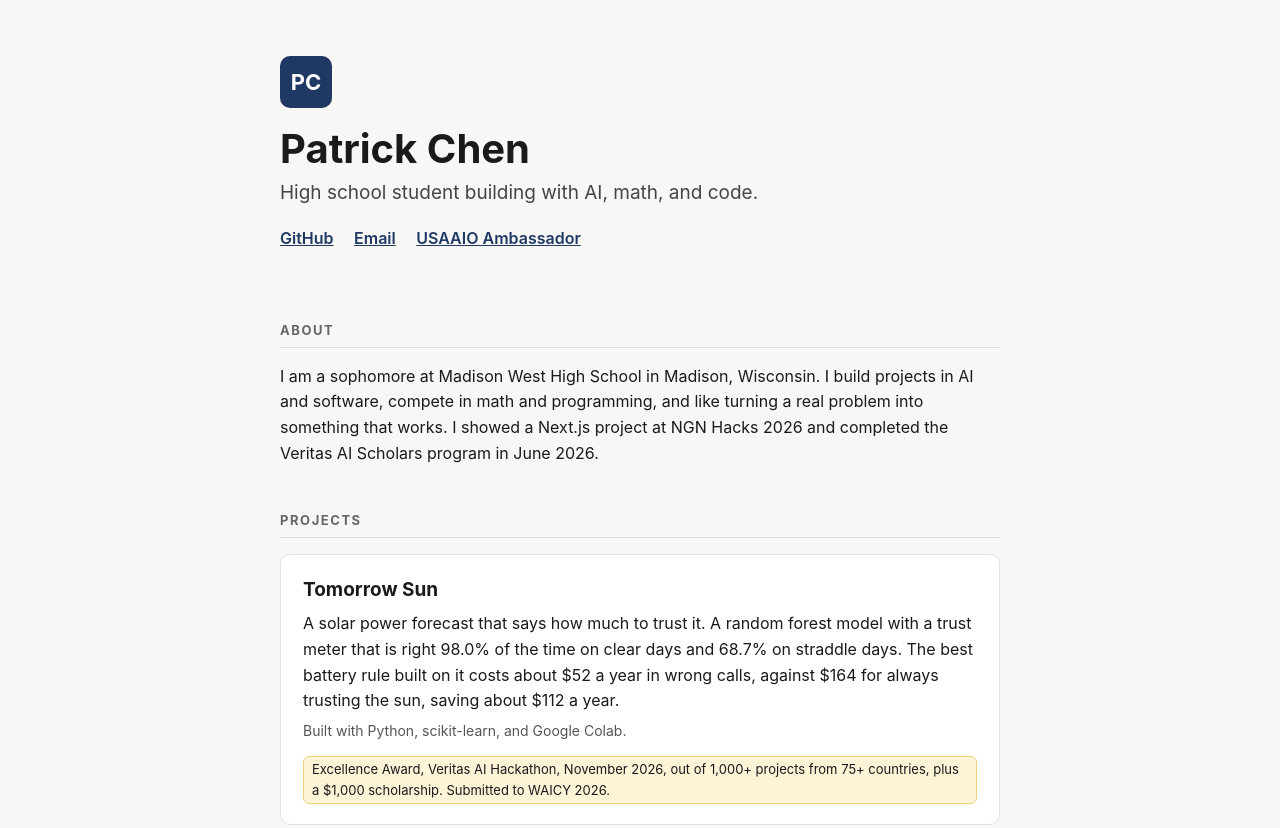
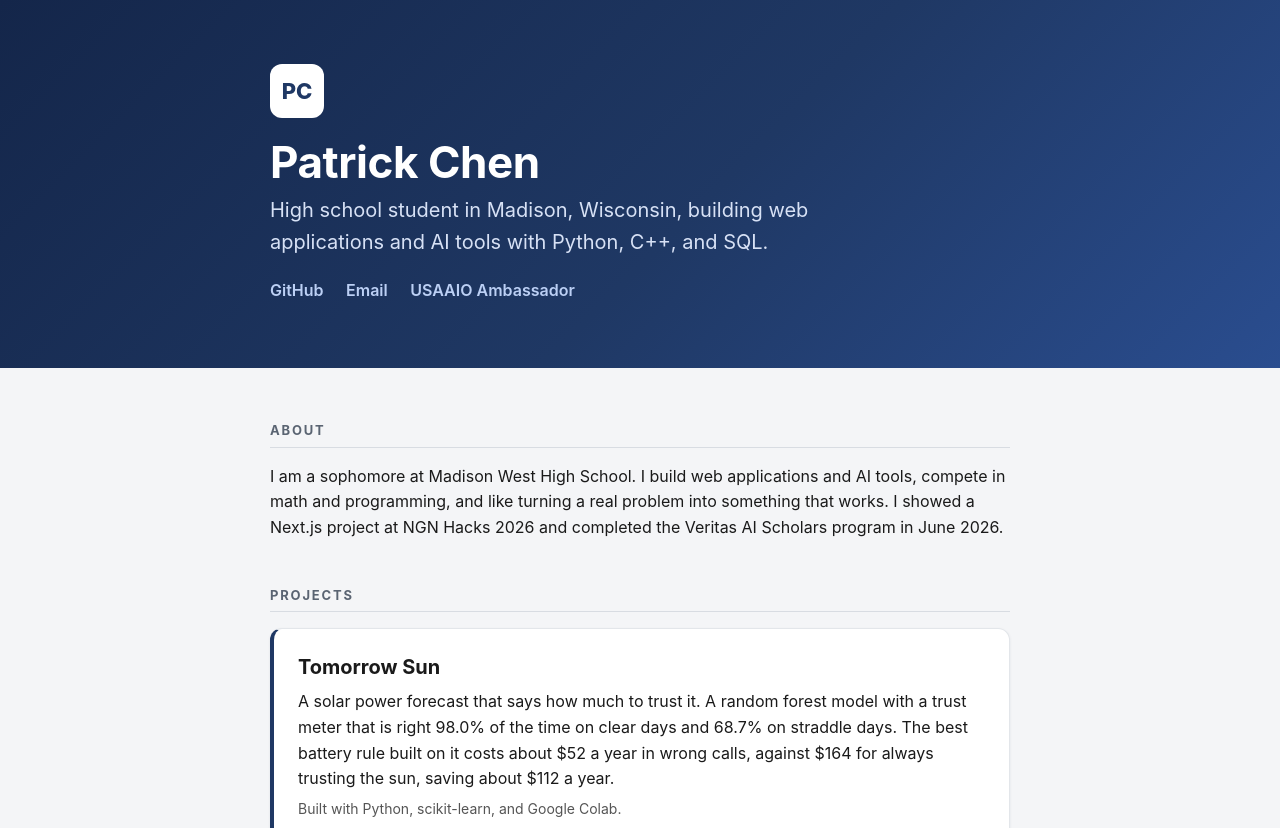
Before and after one commit to TheCrabbypatty/TheCrabbypatty.github.io, a plain HTML site: page index.html in a window 1280 px wide. Shown: the top 828 px of the page. Drawn offline with Linux system fonts and the light colour scheme.

Commit message:
Polish portfolio: new header, NextOS and VividGrasp, credentials section

```diff
--- a/index.html
+++ b/index.html
@@ -9,43 +9,55 @@
   * { box-sizing: border-box; }
   body {
     margin: 0;
-    background: #f7f7f5;
+    background: #f4f5f7;
     color: #1a1a1a;
     font-family: -apple-system, BlinkMacSystemFont, "Segoe UI", Roboto, Helvetica, Arial, sans-serif;
     line-height: 1.6;
   }
   a { color: #1f3864; }
-  .wrap { max-width: 760px; margin: 0 auto; padding: 0 20px 60px; }
-  header { padding: 56px 0 8px; }
+  .hero {
+    background: linear-gradient(135deg, #14264a 0%, #1f3864 55%, #2a4d8f 100%);
+    color: #fff;
+    padding: 64px 0 48px;
+  }
+  .hero .wrap { padding-bottom: 0; }
+  .hero a { color: #bcd0f5; }
   .mark {
     display: inline-block;
-    width: 52px; height: 52px;
-    background: #1f3864; color: #fff;
-    font-size: 22px; font-weight: 700;
-    text-align: center; line-height: 52px;
-    border-radius: 10px;
+    width: 54px; height: 54px;
+    background: #fff; color: #1f3864;
+    font-size: 22px; font-weight: 800;
+    text-align: center; line-height: 54px;
+    border-radius: 12px;
   }
-  h1 { font-size: 40px; line-height: 1.15; margin: 18px 0 6px; }
-  .tagline { font-size: 19px; color: #444; margin: 0 0 18px; }
-  .links a { margin-right: 16px; font-weight: 600; }
+  h1 { font-size: 44px; line-height: 1.1; margin: 20px 0 8px; letter-spacing: -0.01em; }
+  .tagline { font-size: 20px; color: #d7e1f5; margin: 0 0 20px; max-width: 560px; }
+  .links a { margin-right: 18px; font-weight: 600; text-decoration: none; border-bottom: 2px solid transparent; }
+  .links a:hover { border-bottom-color: #bcd0f5; }
+  .wrap { max-width: 780px; margin: 0 auto; padding: 0 20px 60px; }
+  main .wrap { padding-top: 8px; }
   section { margin-top: 44px; }
   h2 {
     font-size: 13px;
     text-transform: uppercase;
-    letter-spacing: 0.12em;
-    color: #666;
-    border-bottom: 1px solid #ddd;
+    letter-spacing: 0.14em;
+    color: #5a6472;
+    border-bottom: 1px solid #d8dce2;
     padding-bottom: 6px;
     margin: 0 0 16px;
   }
   .card {
     background: #fff;
-    border: 1px solid #e2e2e0;
-    border-radius: 10px;
-    padding: 20px 22px;
-    margin-bottom: 14px;
+    border: 1px solid #e3e6ea;
+    border-left: 4px solid #1f3864;
+    border-radius: 12px;
+    padding: 22px 24px;
+    margin-bottom: 16px;
+    box-shadow: 0 1px 3px rgba(20, 38, 74, 0.08);
+    transition: transform 0.15s ease, box-shadow 0.15s ease;
   }
-  .card h3 { margin: 0 0 6px; font-size: 19px; }
+  .card:hover { transform: translateY(-2px); box-shadow: 0 6px 16px rgba(20, 38, 74, 0.12); }
+  .card h3 { margin: 0 0 6px; font-size: 20px; }
   .card h3 a { text-decoration: none; color: #1a1a1a; }
   .card h3 a:hover { color: #1f3864; text-decoration: underline; }
   .card p { margin: 6px 0; }
@@ -60,37 +72,42 @@
     margin-top: 8px;
   }
   ul { padding-left: 20px; margin: 8px 0; }
-  li { margin-bottom: 6px; }
+  li { margin-bottom: 8px; }
+  .also { font-size: 15px; color: #444; margin-top: 12px; }
   .skills span {
     display: inline-block;
     background: #eef1f6;
     border: 1px solid #d5dce8;
     border-radius: 999px;
-    padding: 3px 12px;
+    padding: 4px 13px;
     margin: 0 6px 8px 0;
     font-size: 14px;
   }
+  .note { font-size: 14px; color: #555; margin-top: 10px; }
   footer { margin-top: 48px; font-size: 14px; color: #777; }
 </style>
 </head>
 <body>
+
+<header class="hero">
   <div class="wrap">
-
-<header>
     <div class="mark">PC</div>
     <h1>Patrick Chen</h1>
-  <p class="tagline">High school student building with AI, math, and code.</p>
+    <p class="tagline">High school student in Madison, Wisconsin, building web applications and AI tools with Python, C++, and SQL.</p>
     <p class="links">
       <a href="https://github.com/TheCrabbypatty">GitHub</a>
       <a href="mailto:patricklchen2012@gmail.com">Email</a>
       <a href="https://www.usaaio.org/ambassador-patrick-chen">USAAIO Ambassador</a>
     </p>
+  </div>
 </header>
 
 <main>
+<div class="wrap">
+
   <section>
     <h2>About</h2>
-    <p>I am a sophomore at Madison West High School in Madison, Wisconsin. I build projects in AI and software, compete in math and programming, and like turning a real problem into something that works. I showed a Next.js project at NGN Hacks 2026 and completed the Veritas AI Scholars program in June 2026.</p>
+    <p>I am a sophomore at Madison West High School. I build web applications and AI tools, compete in math and programming, and like turning a real problem into something that works. I showed a Next.js project at NGN Hacks 2026 and completed the Veritas AI Scholars program in June 2026.</p>
   </section>
 
   <section>
@@ -111,8 +128,19 @@
 
     <div class="card">
       <h3><a href="https://thecrabbypatty.github.io/exit-west-text/">Exit West Text Game</a></h3>
-      <p>An interactive text game based on Mohsin Hamid's <i>Exit West</i>. Eight choices, seven endings, built in plain JavaScript. Graded 9.5 out of 10 as a class summative.</p>
+      <p>Doors: A Project. An interactive text game based on Mohsin Hamid's <i>Exit West</i>. Eight choices, seven endings, built in plain JavaScript. Graded 9.5 out of 10 as a class summative.</p>
       <p class="meta"><a href="https://thecrabbypatty.github.io/exit-west-text/">Play it</a> &middot; <a href="https://github.com/TheCrabbypatty/exit-west-text">Code on GitHub</a></p>
+    </div>
+
+    <div class="card">
+      <h3>NextOS</h3>
+      <p>A productivity dashboard with AI features and integrations with common productivity applications.</p>
+      <p class="meta">Shown at NGN Hacks 2026.</p>
+    </div>
+
+    <div class="card">
+      <h3>VividGrasp</h3>
+      <p>An AI-based robotic arm simulator.</p>
     </div>
   </section>
 
@@ -123,6 +151,14 @@
       <li><strong>Associate Board Member, Competitive Strategy Specialist, FBLA.</strong> Newest member of the FBLA leadership team, November 2026. Competing in Data Science and AI.</li>
       <li><strong>Veritas AI Scholars.</strong> Completed June 2026.</li>
     </ul>
+    <p class="also">Also: Programming Club, 2 years. Piano, 6 years. Swimming, 3 years, Silver Select at Madison Aquatic Club. Math competitions, AMC, Beestar, and Mathcounts, 4 years.</p>
+  </section>
+
+  <section>
+    <h2>Credentials</h2>
+    <p class="skills">
+      <span>CS50P</span><span>CS50X</span><span>CS50 SQL</span><span>CS50 AI</span><span>Veritas AI Scholars Bootcamp</span><span>Stanford AI4ALL</span>
+    </p>
   </section>
 
   <section>
@@ -137,24 +173,26 @@
   <section>
     <h2>Skills</h2>
     <p class="skills">
-      <span>Python</span><span>C++</span><span>JavaScript</span><span>HTML and CSS</span><span>Next.js</span><span>Google Colab</span><span>scikit-learn</span><span>GitHub</span>
+      <span>Python</span><span>C++</span><span>JavaScript</span><span>HTML and CSS</span><span>SQL</span><span>Streamlit</span><span>Next.js</span><span>Google Colab</span><span>scikit-learn</span><span>GitHub</span>
     </p>
+    <p class="note">Languages: English, Spanish, Chinese.</p>
   </section>
 
   <section>
     <h2>Contact</h2>
     <p>GitHub: <a href="https://github.com/TheCrabbypatty">TheCrabbypatty</a><br>
     Email: <a href="mailto:patricklchen2012@gmail.com">patricklchen2012@gmail.com</a></p>
+    <p class="note">I also build one-page sites and small tools for local businesses. Get in touch if you need one.</p>
   </section>
+
+</div>
 </main>
 
 <footer>
+  <div class="wrap">
     <p>Madison, Wisconsin. Built with plain HTML and CSS.</p>
-  <!-- TIMESTAMP_START -->
-  <p>Last updated: 2026-11-28 12:38 UTC</p>
-  <!-- TIMESTAMP_END -->
+  </div>
 </footer>
 
-</div>
 </body>
 </html>
```
Also changed, not shown: 1 other file. Lines whose indentation alone changed are shown as unchanged.
